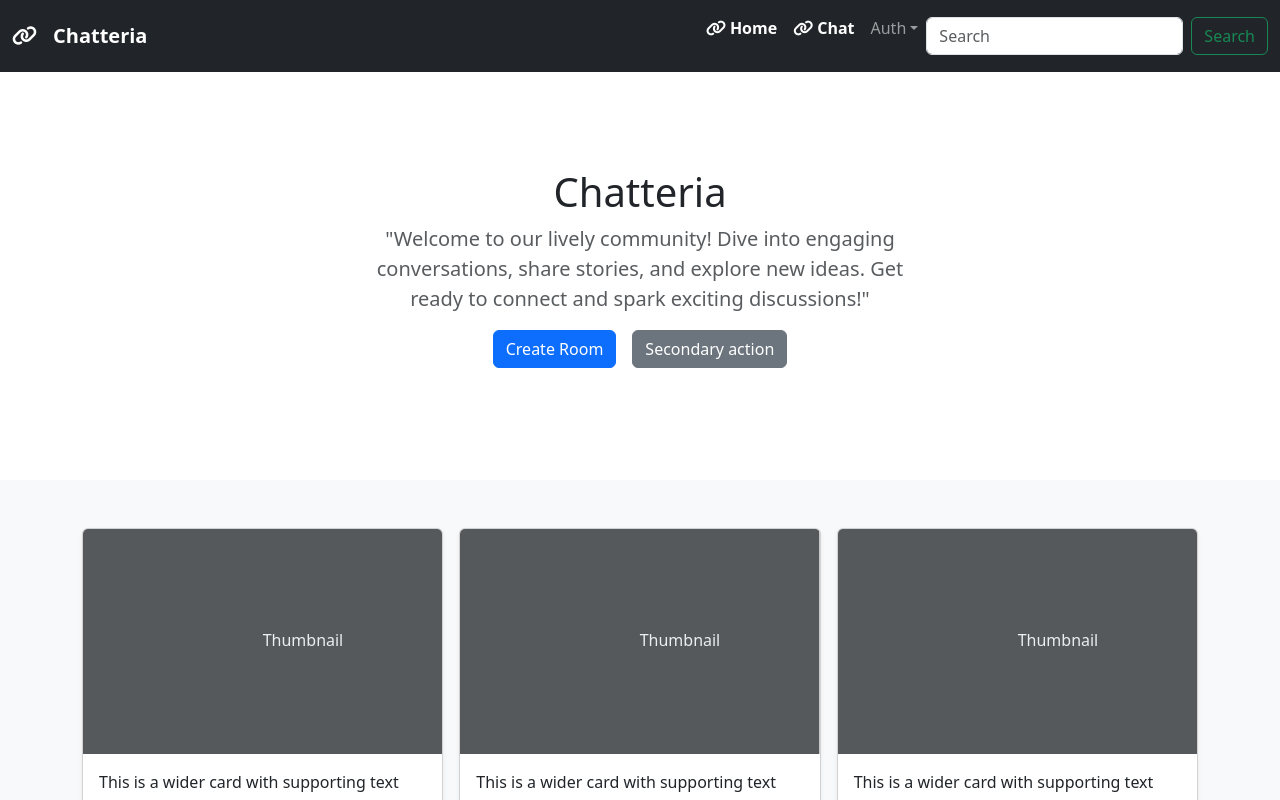
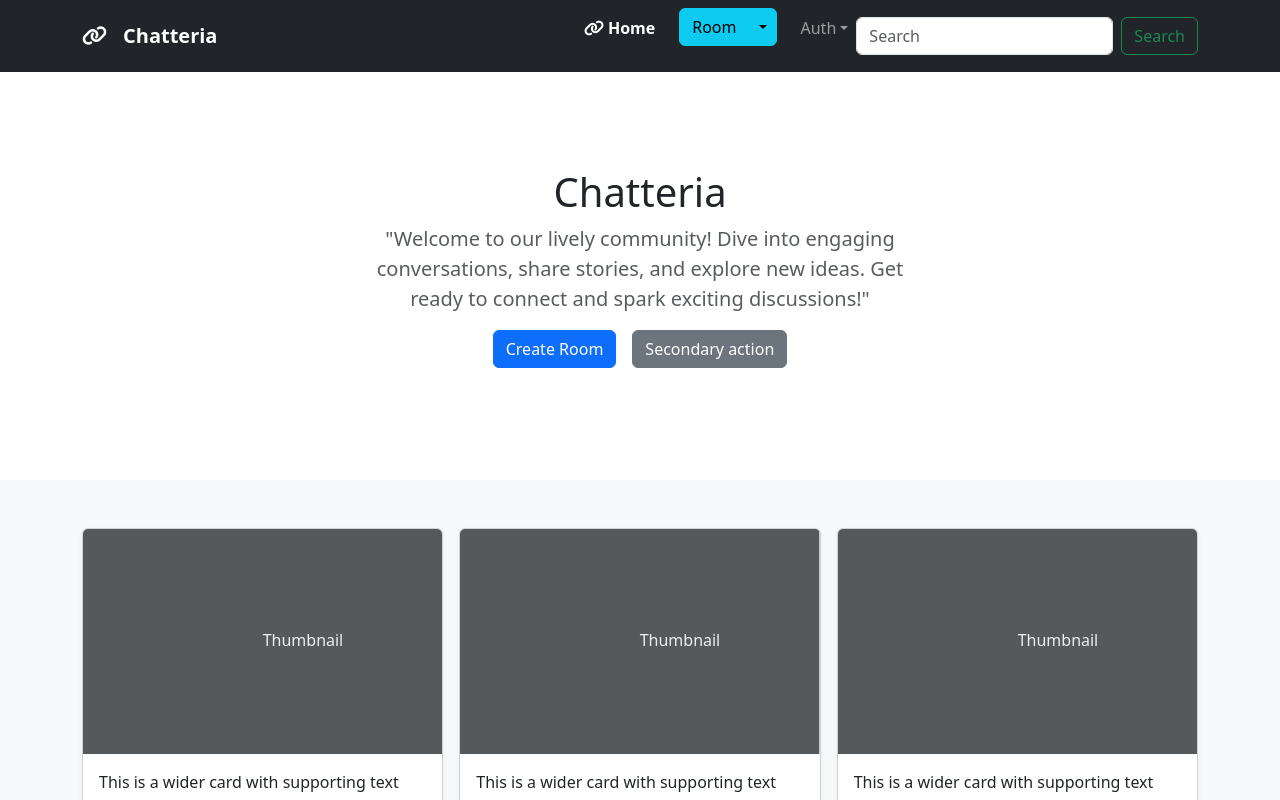
Before and after one commit to mzffrtp/chatter, a React (Vite) app in the folder frontend/: page / in a window 1280 px wide. Shown: the top 800 px of the page. Built offline with nearby package versions, Linux system fonts and the light colour scheme.

Commit message:
code review

```diff
--- a/frontend/package.json
+++ b/frontend/package.json
@@ -19,6 +19,7 @@
     "react-bootstrap": "^2.9.2",
     "react-dom": "^18.2.0",
     "react-router-dom": "^6.21.1",
+    "react-use": "^17.4.2",
     "redux": "^5.0.1"
   },
   "devDependencies": {
--- a/frontend/src/components/header/index.tsx
+++ b/frontend/src/components/header/index.tsx
@@ -6,20 +6,35 @@ import {
   Form,
   Button,
   NavDropdown,
+  Dropdown,
+  SplitButton,
+  DropdownButton,
 } from "react-bootstrap";
 import { useSelector } from "react-redux";
 import { RootState, appDispatch } from "../../redux/store";
 import { AuthStateType, logoutAction } from "../../redux/slices/auth-slice";
+import "./style.css";
+import { useEffect, useState } from "react";
+import { useWindowSize } from "react-use";
 
 export default function Header() {
   const authState = useSelector<RootState, AuthStateType>(
     (state) => state.authState
   );
 
+  const { width } = useWindowSize();
+  const [dropDirection, setDropDirection] = useState("down");
+  const [mbClass, setMbClass] = useState("");
+
+  useEffect(() => {
+    setDropDirection(width < 992 ? "right" : "down");
+    setMbClass(width < 992 ? "mb-3" : "mx-3");
+  }, [width]);
+
   return (
     <header className="text-center">
       <Navbar expand="lg" className="bg-dark" variant="dark">
-        <Container fluid>
+        <Container>
           <Link to="/" className="navbar-brand">
             <i className="fa-sharp fa-solid fa-link me-3" />
             <strong>Chatteria</strong>
@@ -27,20 +42,36 @@ export default function Header() {
           <Navbar.Toggle aria-controls="navbarNav" />
           <Navbar.Collapse id="navbarNav" className="justify-content-end">
             <Nav className="mr-auto">
-              <Link to="/" className="nav-link text-white btn btn-outline-info">
+              <Link
+                to="/"
+                className="nav-link text-white btn btn-outline-info mb-1"
+              >
                 <i className="fa-sharp fa-solid fa-link me-1" />
                 <strong>Home</strong>
               </Link>
-              <Link
-                to="/chat"
-                className="nav-link text-white btn btn-outline-warning"
-              >
-                <i className="fa-sharp fa-solid fa-link me-1" />
-                <strong>Chat</strong>
-              </Link>
+              <div>
+                <SplitButton
+                  id="dropdown-button-drop"
+                  drop={dropDirection}
+                  variant="info"
+                  title="Room"
+                  className={mbClass}
+                >
+                  <Dropdown.Item eventKey="1">
+                    <Link to="/room/listRoom" className="dropdown-item">
+                      List Rooms
+                    </Link>
+                  </Dropdown.Item>
+                  <Dropdown.Item eventKey="2">
+                    <Link to="/room/createRoom" className="dropdown-item">
+                      Create Room
+                    </Link>
+                  </Dropdown.Item>
+                </SplitButton>
+              </div>
               {authState.user ? (
                 <Form className="d-flex justify-content-center mb-1">
-                  <Link to="/user/profile" className="btn btn-outline-info">
+                  <Link to="/user/profile" className="btn btn-outline-warning">
                     {authState.user.username}
                   </Link>
                   <Button
--- /dev/null
+++ b/frontend/src/components/header/style.css
@@ -0,0 +1,15 @@
+@media (max-width: 992px) {
+    /* Dropdown direction for smaller screens */
+    #dropdown-button-drop-down + .dropdown-menu {
+      right: 0;
+      left: auto;
+    }
+  }
+
+  @media (min-width: 992px) {
+    /* Dropdown direction for larger screens */
+    #dropdown-button-drop-end + .dropdown-menu {
+      right: auto;
+      left: 0;
+    }
+  }
--- a/frontend/src/pages/room-page/create-room-page/index.tsx
+++ b/frontend/src/pages/room-page/create-room-page/index.tsx
@@ -93,6 +93,7 @@ export default function CreateRoomPage() {
                 type="submit"
                 variant="outline-success"
                 className="w-100 rounded-pill btn-animate"
+                disabled={!!roomState.errorMessage}
               >
                 Create Room
               </Button>
--- a/frontend/src/redux/slices/room-slice.ts
+++ b/frontend/src/redux/slices/room-slice.ts
@@ -28,10 +28,23 @@ export const createRoomAsyncAction = createAsyncThunk(
   }
 );
 export interface RoomStateType {
+  lastRooms: RoomType[];
+  lastRoomInitialized: boolean;
+
+  userRooms: RoomType[];
+  userRoomsInitializied: boolean;
+
   requestStatus: AsyncStatus;
   errorMessage: string | null;
 }
+
 const initialState: RoomStateType = {
+  lastRooms: [],
+  lastRoomInitialized: false,
+
+  userRooms: [],
+  userRoomsInitializied: false,
+
   requestStatus: "idle",
   errorMessage: null,
 };
@@ -45,6 +58,7 @@ export const roomSlice = createSlice({
     },
   },
   extraReducers: (builder) => {
+    //! create room action
     builder.addCase(createRoomAsyncAction.pending, (state, action) => {
       (state.requestStatus = "pending"), (state.errorMessage = null);
     });
@@ -59,14 +73,15 @@ export const roomSlice = createSlice({
           ">> 🚀 file: authSlice.ts:58 🚀 state.errorMessage:",
           state.errorMessage
         );
-
         state.requestStatus = "fulfilled";
         return;
       }
-
       state.errorMessage = null;
       state.requestStatus = "fulfilled";
     });
+    //! last room list action
+
+    //! user room list action
   },
 });
 
```
Also changed, not shown: frontend/src/components/header/components/logo.svg (deleted), 1 other file (tests, documents, lock files or other folders).
